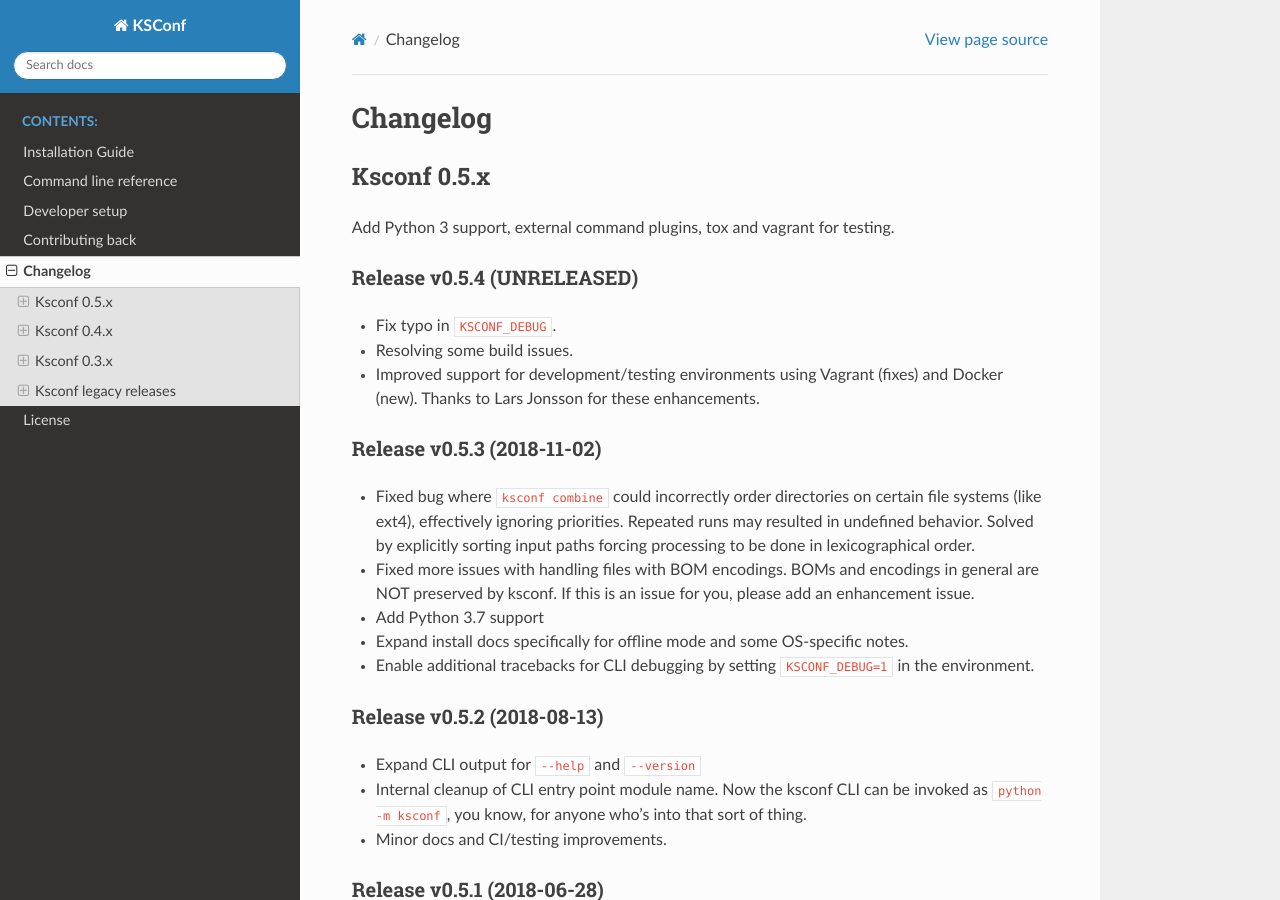
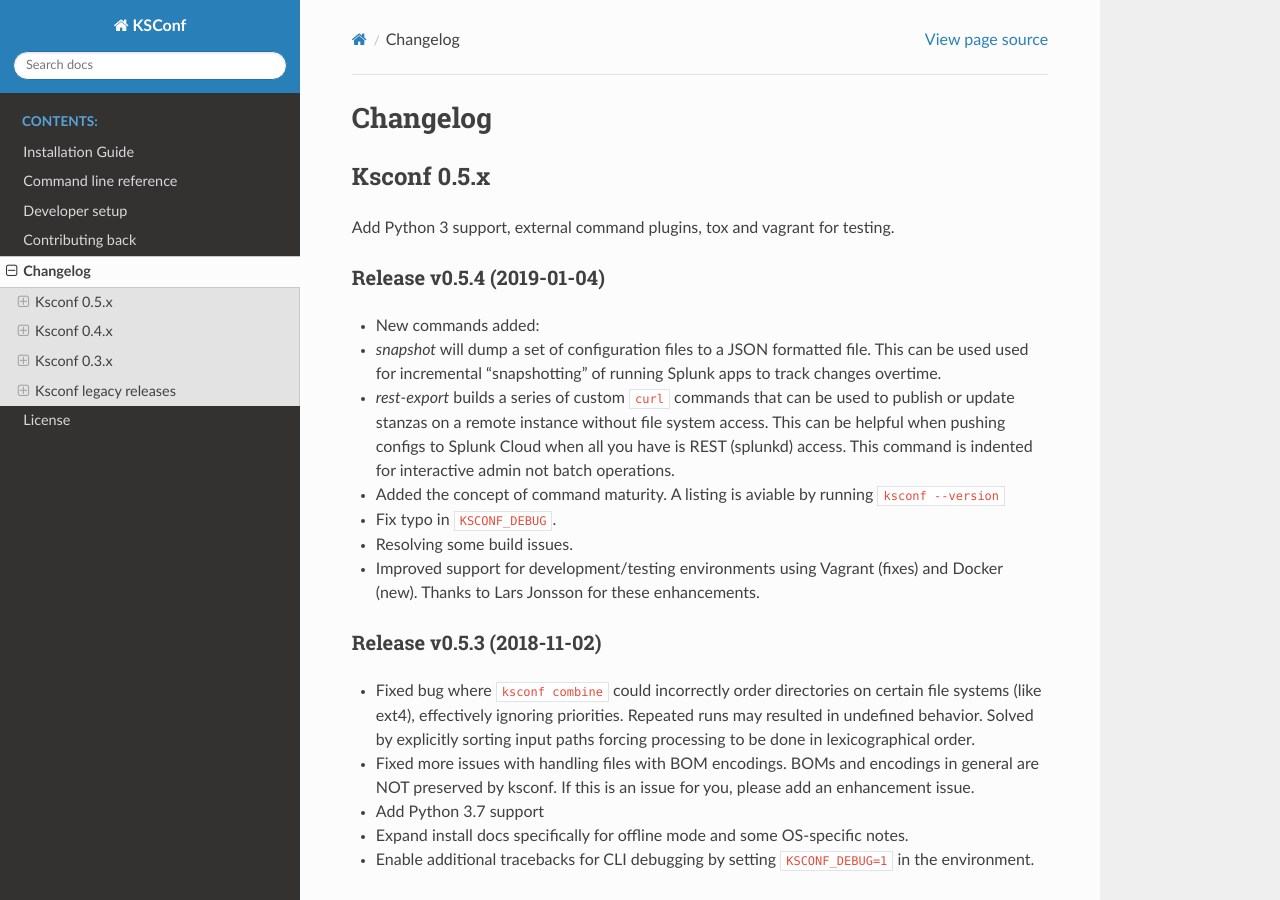
Before and after one commit to Kintyre/ksconf, a Sphinx documentation site: the page built from docs/source/changelog.md, in a window 1280 px wide and 900 px high. Built offline with Sphinx 7.4.7 and the Read the Docs theme 2.0.0, drawn with Linux system fonts in a browser that asks for light colours; the version number could not be read and is left out.

Commit message:
Release notes for v0.5.4

```diff
--- a/docs/source/changelog.md
+++ b/docs/source/changelog.md
@@ -5,7 +5,15 @@
 
 Add Python 3 support, external command plugins, tox and vagrant for testing.
 
-### Release v0.5.4 (UNRELEASED)
+### Release v0.5.4 (2019-01-04)
+ * New commands added:
+  * *snapshot* will dump a set of configuration files to a JSON formatted file.  This can be used
+    used for incremental "snapshotting" of running Splunk apps to track changes overtime.
+  * *rest-export* builds a series of custom `curl` commands that can be used to publish or update
+    stanzas on a remote instance without file system access.  This can be helpful when pushing
+    configs to Splunk Cloud when all you have is REST (splunkd) access.  This command is indented
+    for interactive admin not batch operations.
+ * Added the concept of command maturity.  A listing is aviable by running `ksconf --version`
  * Fix typo in `KSCONF_DEBUG`.
  * Resolving some build issues.
  * Improved support for development/testing environments using Vagrant (fixes) and Docker (new).
```
